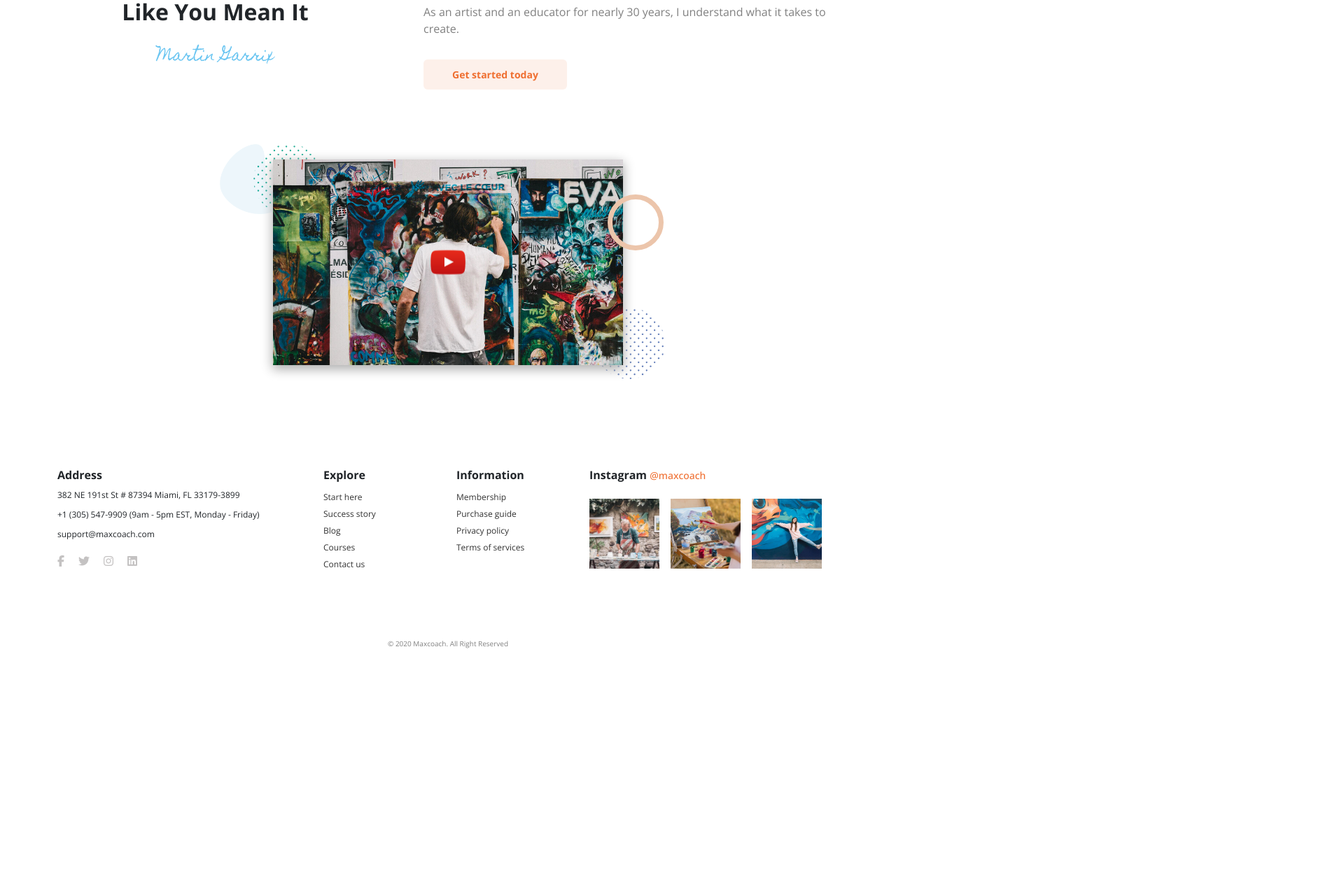
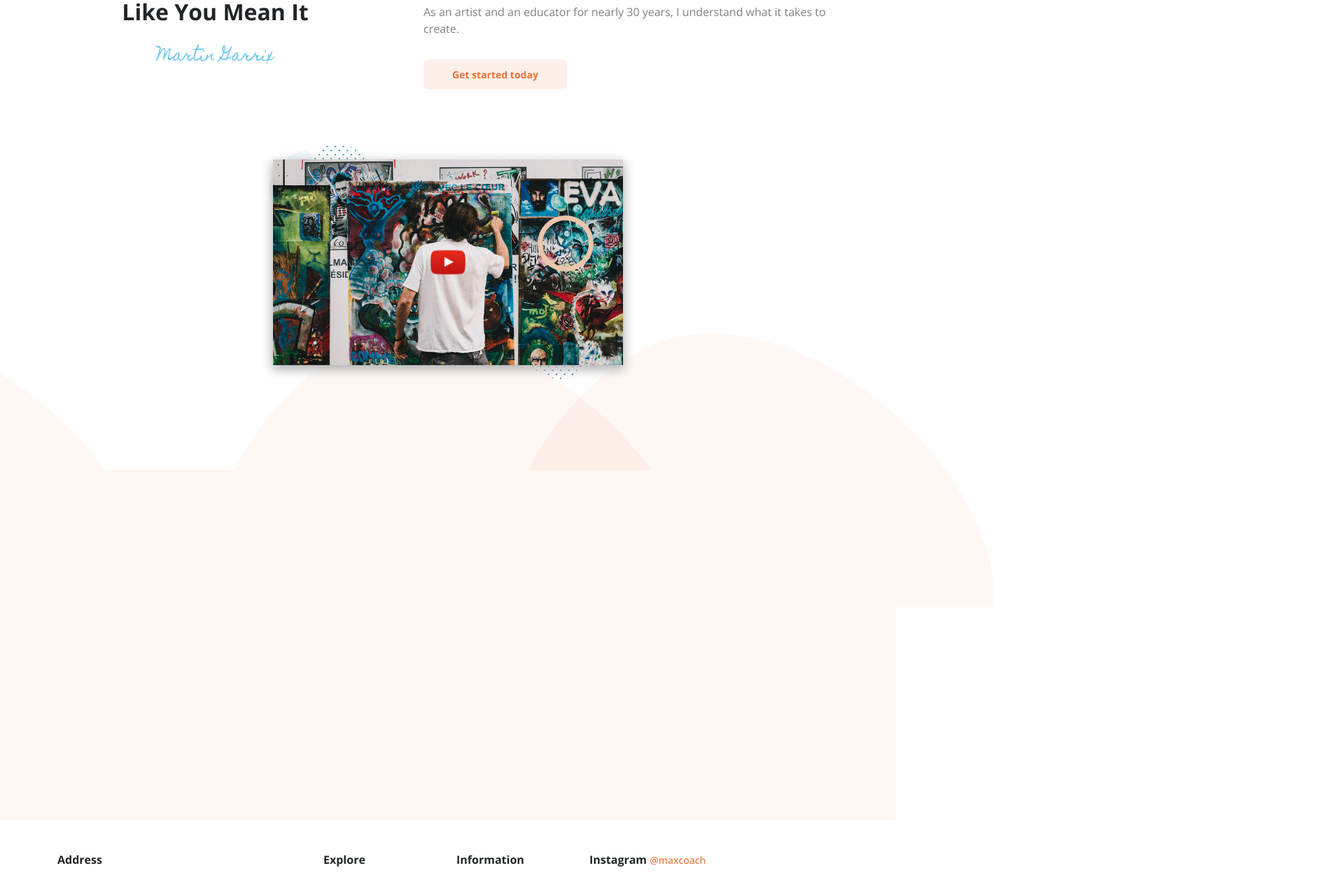
Before and after one commit to Corfaya/proj-html-vuejs, a Vue app: page / in a window 1280 px wide. Shown: the part 1569-2820 px from the top of the page at 70% size, 1920 px wide, since content can reach past the window. Before the commit the page ends 2593 px from the top, so only its background shows below. Built offline with nearby package versions, Linux system fonts and the light colour scheme; a web font is replaced by a local one.

Commit message:
[UPD] Carousel component added

```diff
--- a/src/components/Main.vue
+++ b/src/components/Main.vue
@@ -2,11 +2,14 @@
 import Hero from './partials/Hero.vue';
 import ArtistCoaching from './partials/ArtistCoaching.vue';
 import Biography from './partials/Biography.vue';
+import Carousel from './partials/Carousel.vue';
+
 export default {
     components: {
         Hero,
         ArtistCoaching,
-        Biography
+        Biography,
+        Carousel
     }
 }
 </script>
@@ -17,12 +20,10 @@ export default {
         <Hero />
         <!-- First section -->
         <ArtistCoaching />
-        <!-- Second Section -->
+        <!-- Video Section -->
         <Biography />
-        <!-- Video Section -->
-
         <!-- Carousel -->
-
+        <Carousel />
         <!-- Images Grid -->
 
         <!-- Imgs positions section -->
--- a/src/components/partials/Biography.vue
+++ b/src/components/partials/Biography.vue
@@ -5,7 +5,6 @@ export default {
 </script>
 <template>
     <div class="bg-transparent mt-4">
-        <!-- <img class="img-separator" src="../../assets/img/artist-shape-02.png" alt=""> -->
         <div class="container">
             <div class="row">
                 <div class="col-5">
@@ -29,10 +28,13 @@ export default {
                     </div>
                 </div>
             </div>
+        </div>
+        <div class="bg-image">
+            <div class="container">
                 <div class="decoration position-relative">
-                <img class="decos first-img"src="../../assets/img/maxcoach-shape-05.png" alt="">
-                <img class="decos second-img"src="../../assets/img/artist-shape-01.png" alt="">
-                <img class="decos third-img"src="../../assets/img/maxcoach-shape-12.png" alt="">
+                    <img class="decos first-img" src="../../assets/img/maxcoach-shape-05.png" alt="">
+                    <img class="decos second-img" src="../../assets/img/artist-shape-01.png" alt="">
+                    <img class="decos third-img" src="../../assets/img/maxcoach-shape-12.png" alt="">
                     <div class="rounded-circle"></div>
                     <div class="container">
                         <div class="row">
@@ -41,7 +43,9 @@ export default {
                                     <div class="obj-fit position-relative">
                                         <img class="img-fluid" src="../../assets/img/artist-video-poster.jpg"
                                             alt="Video Poster">
-                                    <img class="position-absolute" src="../../assets/img/icon-youtube-play.png" alt="Icon Youtube">
+                                        <img class="position-absolute" src="../../assets/img/icon-youtube-play.png"
+                                            alt="Icon Youtube">
+                                    </div>
                                 </div>
                             </div>
                         </div>
@@ -83,8 +87,26 @@ export default {
 
 }
 
+.bg-image {
+    position: relative;
+
+    &::before {
+        content: "";
+        position: absolute;
+        width: 200%;
+        height: 200%;
+        top: -50%;
+        left: -50%;
+        z-index: -1;
+        background-image: url("../../assets/img/artist-shape-01.png"), url("../../assets/img/artist-shape-01.png"), url("../../assets/img/artist-shape-01.png");
+        background-repeat: no-repeat;
+        background-position: 500px -300px, center -300px, 1700px -300px;
+        transform: rotate(180deg);
+
+    }
+}
+
 .decoration {
-
     .decos {
         width: 100px;
         position: absolute;
@@ -92,19 +114,19 @@ export default {
 
         &.first-img {
             top: 80px;
-            left: 280px;
+            left: 350px;
         }
 
         &.second-img {
-            top: 80px;
-            left: 230px;
+            top: 90px;
+            left: 300px;
             filter: brightness(0) saturate(100%) invert(39%) sepia(73%) saturate(4867%) hue-rotate(179deg) brightness(93%) contrast(102%);
             transform: rotate(90deg)
         }
 
         &.third-img {
             bottom: 80px;
-            right: 250px;
+            right: 350px;
         }
     }
 
@@ -114,9 +136,10 @@ export default {
         height: 80px;
         position: absolute;
         z-index: 1000;
-        right: 250px;
-        top: 150px;
+        right: 350px;
+        top: 180px;
     }
+
     .col-12 {
         .d-flex {
             margin: 100px 0;
--- /dev/null
+++ b/src/components/partials/Carousel.vue
@@ -0,0 +1,21 @@
+<script>
+export default {
+
+}
+</script>
+<template>
+    <div class="bg-color">
+        <div class="container">
+
+        </div>
+    </div>
+</template>
+<style lang="scss" scoped>
+@use "../../style/partials/vars" as *;
+@use "../../style/partials/utilities" as *;
+.bg-color {
+    height: 500px;
+    background-color: #FEF7F3;
+    margin-top: 50px;
+}
+</style>
```
Also changed, not shown: src/assets/img/rotated-artist-shape-01.png (deleted). Lines whose indentation alone changed are shown as unchanged.
